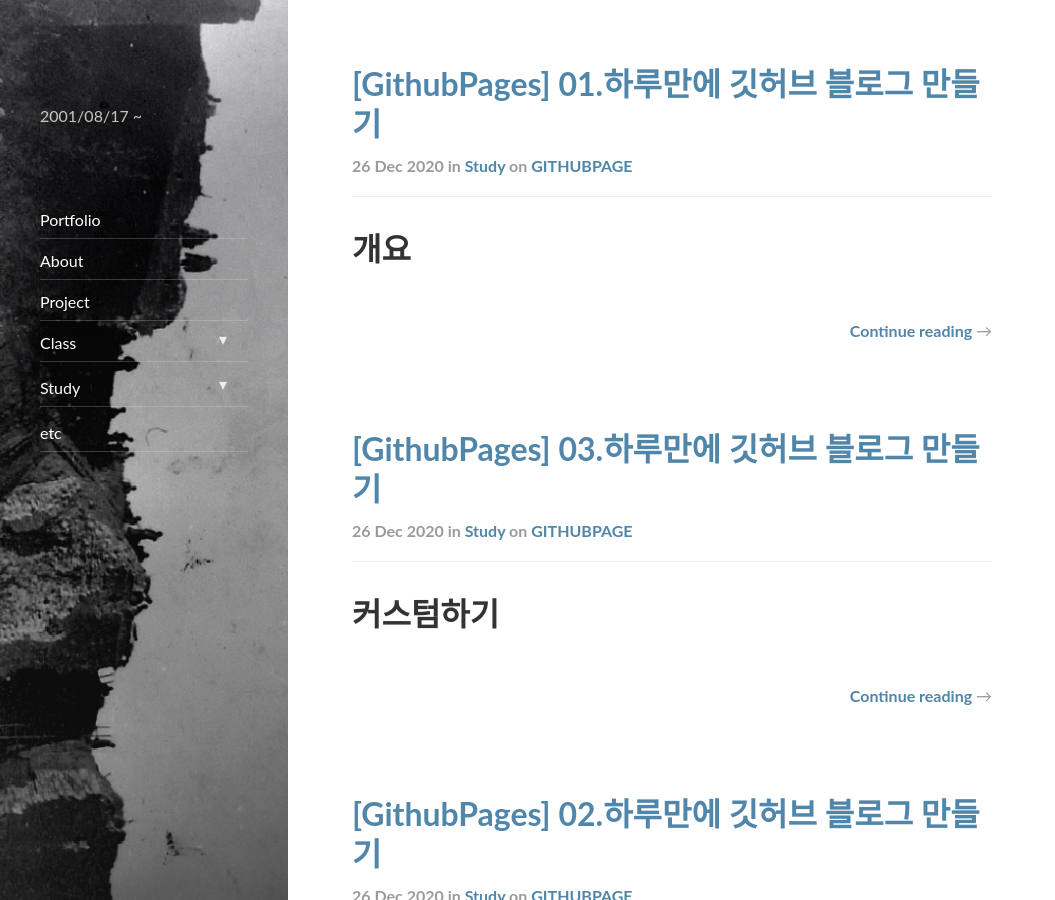
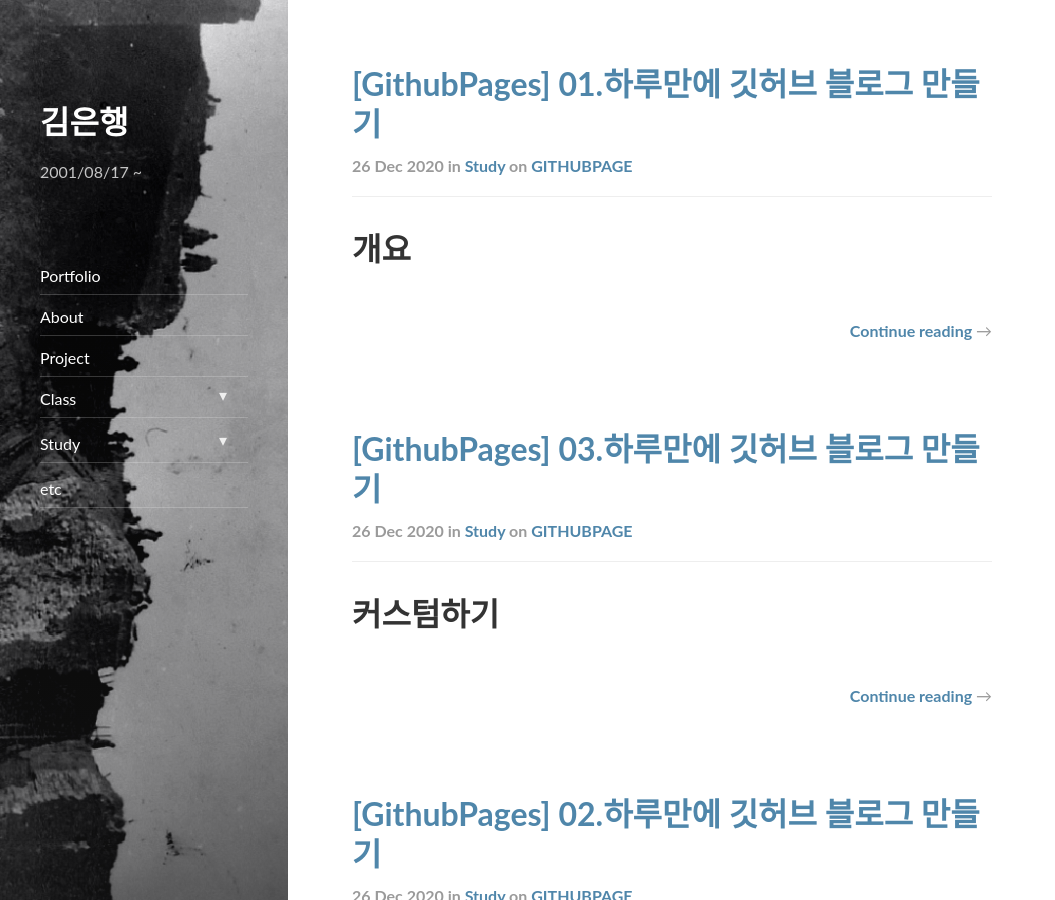
Before and after one commit to kimbank/kimbank.github.io, a Jekyll site: the page built from index.html, in a window 1280 px wide and 900 px high. Shown: the whole window, without its empty margins (0-1055 px from the left). Built offline with Jekyll 4.4.1, drawn with Linux system fonts in a browser that asks for light colours; nearby versions of some CDN libraries; the list of posts is cut into pages by our own code.

Commit message:
07162046up

```diff
--- a/_config.yml
+++ b/_config.yml
@@ -2,7 +2,7 @@
 #  User configuration
 # -----------------------------------------------------------------------------
 
-title:
+title: 김은행
 
 # The unique resource location of your page.
 # Set to `https://<username>.github.io` when hosting on GitHub Pages
```
Also changed, not shown: 17 other files.
